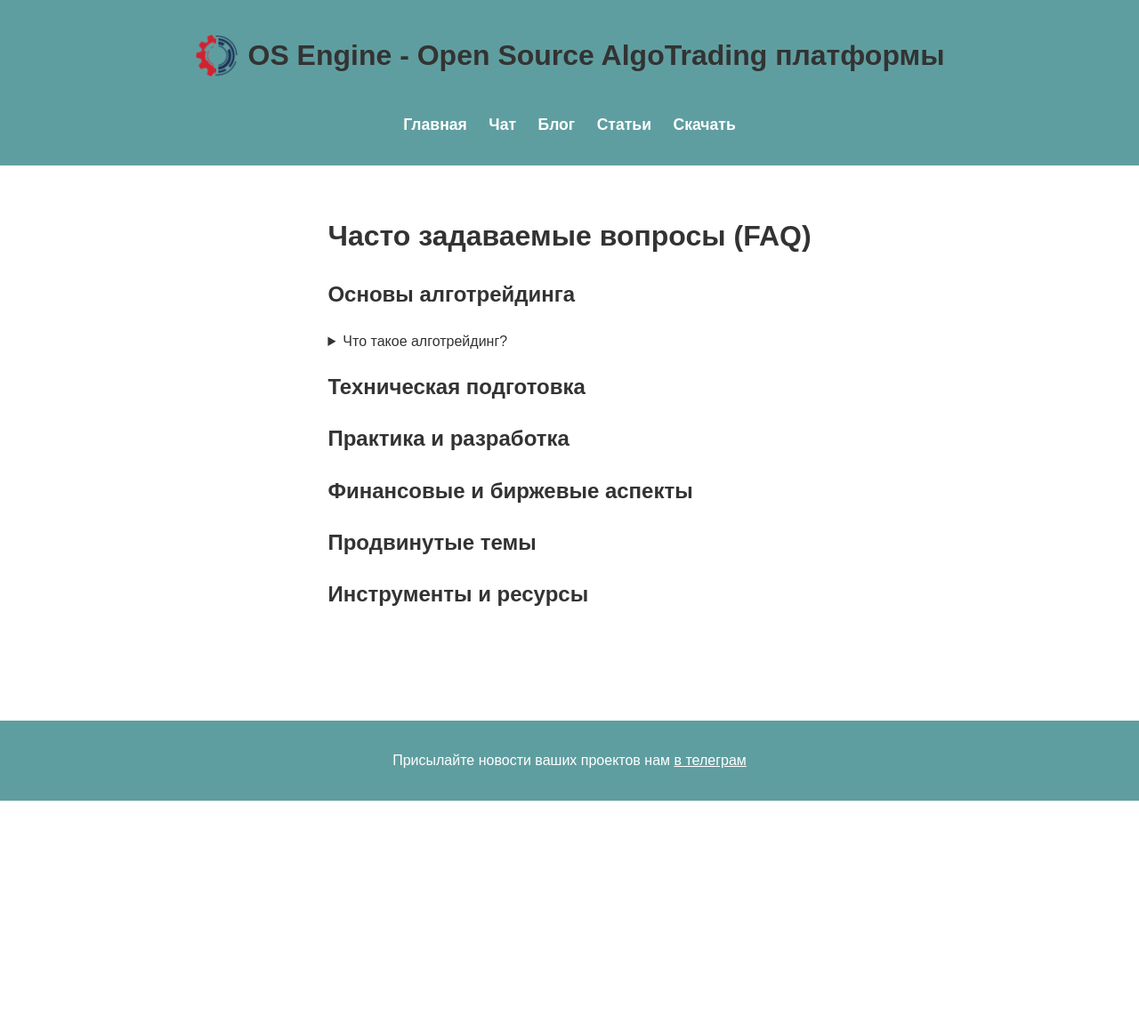
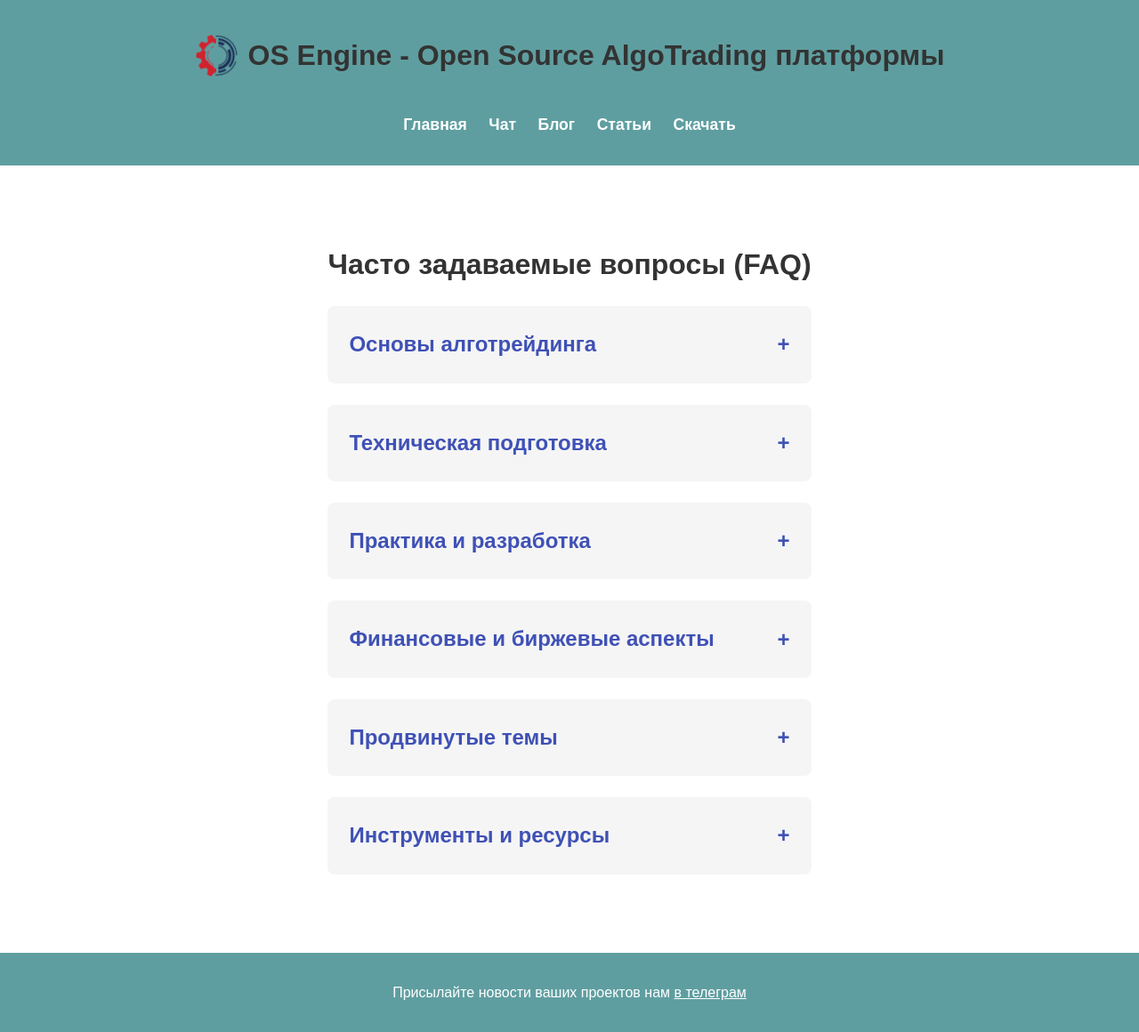
Before and after one commit to osaengine/osaengine.github.io, a Jekyll site: the page built from faq.md, in a window 1280 px wide. Shown: the whole page at 89% size. Built offline with Jekyll 4.4.1, drawn with Linux system fonts in a browser that asks for light colours; before the commit the page ends 900 px from its top, so only the background shows below that.

Commit message:
фиксы

```diff
--- a/_layouts/faq.html
+++ b/_layouts/faq.html
@@ -9,18 +9,15 @@ layout: default
         {% assign section_data = section[1] %}
         {% assign section_questions = site.faq | where: "section", section[0] | sort: "order" %}
 
-        <div class="faq-section">
-            <h2>{{ section_data.name }}</h2>
-            <div class="faq-grid">
+        <details class="faq-section">
+            <summary>
+                <h2>{{ section_data.name }}</h2>
+            </summary>
+            <div class="faq-links">
                 {% for item in section_questions %}
-                    <details class="faq-item">
-                        <summary>{{ item.title }}</summary>
-                        <div class="faq-content">
-                            {{ item.content | markdownify }}
-                        </div>
-                    </details>
+                    <a href="{{ item.url }}" class="faq-link">{{ item.title }}</a>
                 {% endfor %}
             </div>
-        </div>
+        </details>
     {% endfor %}
 </div>
--- a/assets/css/style.css
+++ b/assets/css/style.css
@@ -406,6 +406,70 @@ footer a:hover {
     color: #fff;
 }
 
+.faq-container {
+    max-width: 1200px;
+    margin: 0 auto;
+    padding: 2rem;
+}
+
+.faq-section {
+    margin-bottom: 1.5rem;
+    background: #f5f5f5;
+    border-radius: 8px;
+}
+
+.faq-section summary {
+    padding: 1.5rem;
+    cursor: pointer;
+    list-style: none;
+}
+
+.faq-section summary::-webkit-details-marker {
+    display: none;
+}
+
+.faq-section summary h2 {
+    color: #3f51b5;
+    margin: 0;
+    padding-right: 2rem;
+    position: relative;
+}
+
+.faq-section summary h2::after {
+    content: '+';
+    position: absolute;
+    right: 0;
+    top: 50%;
+    transform: translateY(-50%);
+    font-size: 1.5rem;
+    transition: transform 0.3s ease;
+}
+
+.faq-section[open] summary h2::after {
+    transform: translateY(-50%) rotate(45deg);
+}
+
+.faq-links {
+    padding: 0 1.5rem 1.5rem;
+    display: flex;
+    flex-direction: column;
+    gap: 0.75rem;
+}
+
+.faq-link {
+    color: #333;
+    text-decoration: none;
+    padding: 0.5rem;
+    border-radius: 4px;
+    transition: all 0.3s ease;
+}
+
+.faq-link:hover {
+    background: #e0e0e0;
+    color: #3f51b5;
+    padding-left: 1rem;
+}
+
 .video-container {
     position: relative;
     padding-bottom: 56.25%;
@@ -552,6 +616,10 @@ footer a:hover {
         object-fit: contain;
     }
 
+    .faq-container {
+        padding: 1rem;
+    }
+
     .video-container {
         margin: 1rem 0;
     }
```
